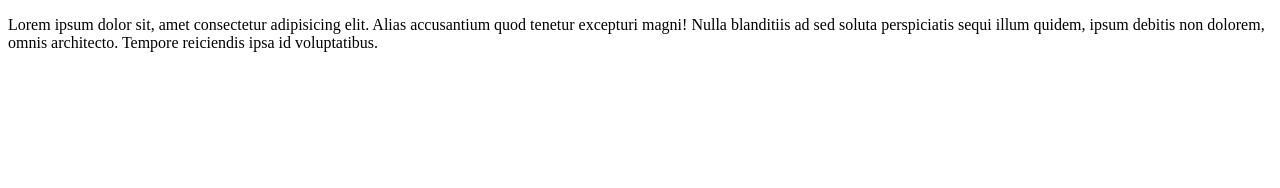
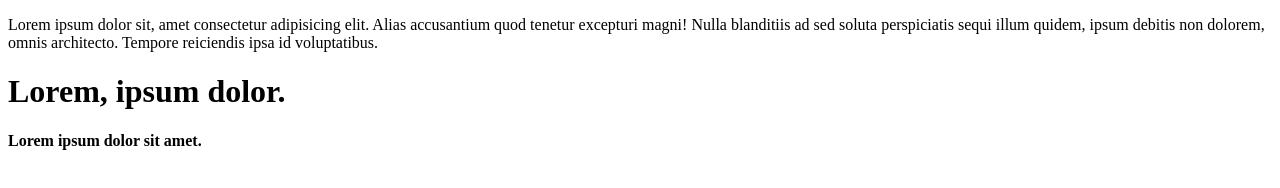
Before and after one commit to aryan-63/practice-1, a plain HTML site: page index.html in a window 1280 px wide. Drawn offline with Linux system fonts and the light colour scheme.

Commit message:
added heading tag

```diff
--- a/index.html
+++ b/index.html
@@ -8,6 +8,7 @@
 <body>
     <p>Lorem ipsum dolor sit, amet consectetur adipisicing elit. Alias accusantium quod tenetur excepturi magni! Nulla blanditiis ad sed soluta perspiciatis sequi illum quidem, ipsum debitis non dolorem, omnis architecto. Tempore reiciendis ipsa id voluptatibus.</p>
 
-
+    <h1>Lorem, ipsum dolor.</h1>
+    <h4>Lorem ipsum dolor sit amet.</h4>
 </body>
 </html>
```
